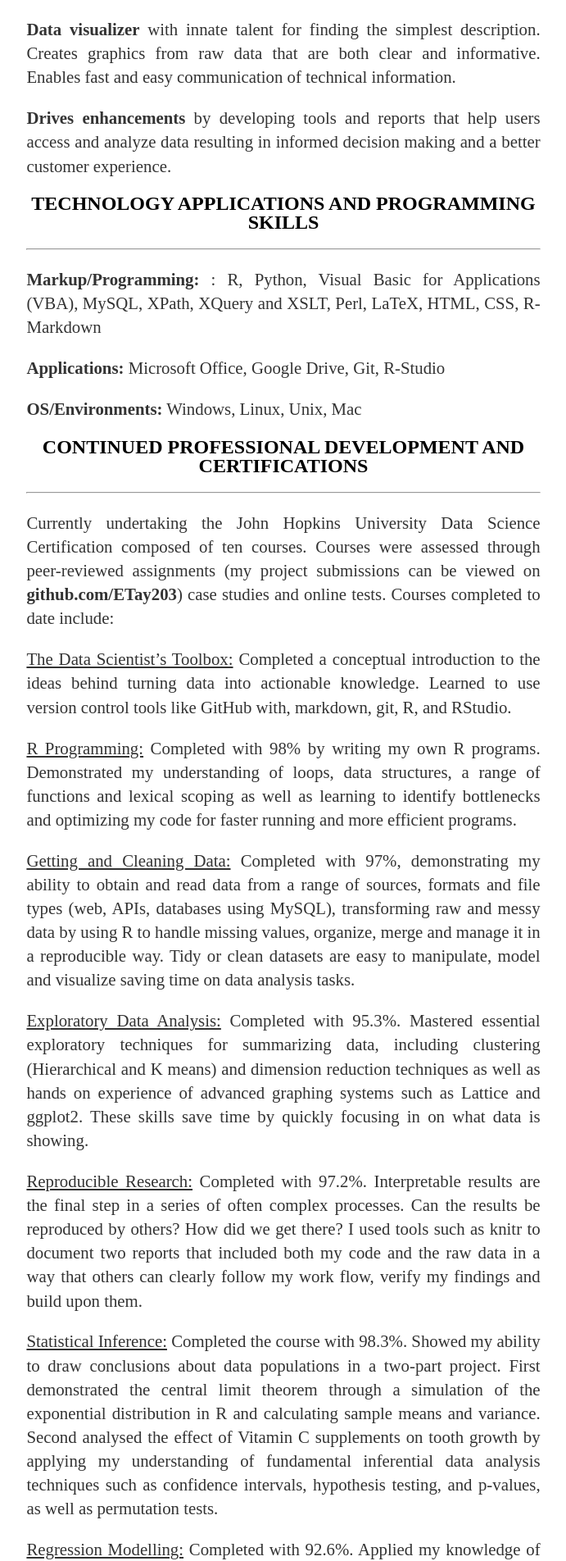
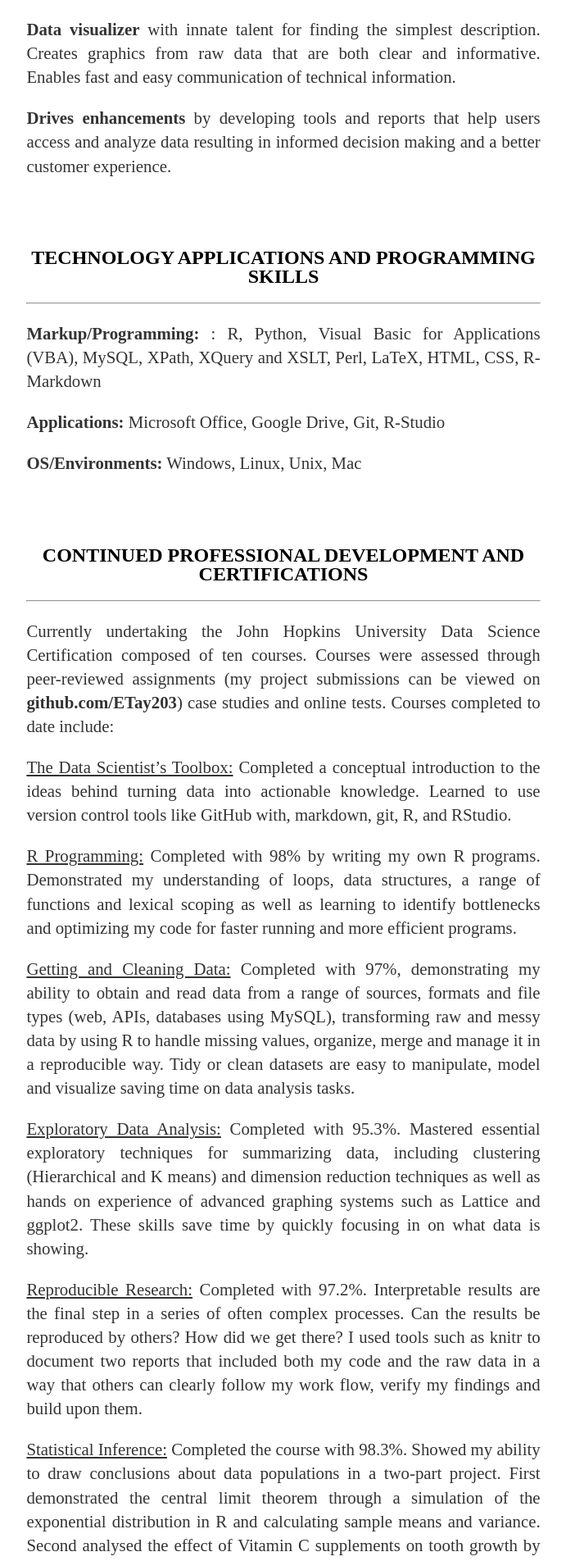
Before and after one commit to ETay203/ETay203.github.io, a Jekyll site: the page built from cv/index.html, in a window 1280 px wide. Shown: the part 678-2582 px from the top of the page at 82% size, without its empty margins (294-985 px from the left). Built offline with Jekyll 4.4.1, drawn with Linux system fonts in a browser that asks for light colours.

Commit message:
changes to cv css style

```diff
--- a/css/main.css
+++ b/css/main.css
@@ -45,7 +45,7 @@
 
 /* CV */
 .cv {line-height: 23px; margin: 40px auto; width: 70%;}
-.cv li { font-size: 1.3em; text-align: left; }
+.cv li { font-size: 1.3em; text-align: left; line-height: 1.4em; }
 .cv h2 { font-size: 1.5em; text-align: center; }
 .cv h1 { font-size: 2em; text-align: center; }
 .cv p  { font-size: 1.3em; text-align: justify; }
--- a/cv/index.html
+++ b/cv/index.html
@@ -23,7 +23,7 @@
 
 <p><strong>Drives enhancements</strong> by developing tools and reports that help users access and analyze data resulting in informed decision making and a better customer experience.</p>
 
-<p></p>
+<br></br>
 <h2><strong>TECHNOLOGY APPLICATIONS AND PROGRAMMING SKILLS</strong></h2>
 <hr>
 
@@ -31,7 +31,7 @@
 <p><strong>Applications:</strong> Microsoft Office, Google Drive, Git, R-Studio</p>
 <p><strong>OS/Environments:</strong> Windows, Linux, Unix, Mac</p>
 
-<p></p>
+<br></br>
 <h2><strong>CONTINUED PROFESSIONAL DEVELOPMENT AND CERTIFICATIONS</strong></h2>
 <hr>
 
@@ -45,13 +45,12 @@
 <p><u>Regression Modelling:</u> Completed with 92.6%. Applied my knowledge of regression to answer &ldquo;Are Manual or Automatic transmission cars more fuel efficient?&rdquo;. My report explored the relationship between a set of variables and miles per gallon, with least squares and inference using regression of linear and multivariable models.&nbsp;</p>
 <p><u>Machine Learning</u>: Completed with 97%. Using a dataset that recorded participants performing weight lifting exercises I built and tested a model to predict how well they did the exercise. The peer-reviewed report, including the R code used, describes how the prediction model was built, how cross validation was used, the expected out of sample error, and why various choices were made.</p>
 <p>Accomplished the following additional courses, all with distinction;</p>
-
 <li>Data Analysis and Statistical Inference, Duke University, February 2014,</li>
 <li>An Introduction to Interactive Programming in Python, Rice University, June 2013</li>
 <li>Introduction to Databases, Stanford University, March 2013.</li>
 
 
-<p></p>
+<br></br>
 <h2><strong>EXPERIENCE</strong></h2>
 <hr>
 <p><strong>Consultant and Associate Consultant, Galson Sciences Ltd. (GSL), Oakham, UK 2009 &ndash;2016</strong></p>
@@ -66,13 +65,14 @@
 <li>Published work in peer reviewed papers</li>
 <li>Presented work publically at several international conferences.</li>
 
-<p></p>
+<br></br>
 <h2><strong>EDUCATION</strong></h2>
 <hr>
 <p><strong>2005 &ndash; 2009</strong> PhD, Department of Materials, Imperial College London. Focused on using high performance computing techniques and predictive modelling to better understand the structure and behaviour of materials. Supervisor Prof. R. W. Grimes.</p>
 <p><strong>2000 &ndash; 2005</strong> MEng with Upper Second Class Honours, in Materials Science and Engineering, Department of Materials, Imperial College London, with one year placement at CENIM, Madrid, 2002-2003.</p>
 <p><strong>1992 &ndash; 1999</strong> A levels in Maths, Physics, and Chemistry, GCSEs in 9 subjects, South Hampstead High School for Girls, London NW3 5SS.</p>
-<p></p>
+<br></br>
+
 <h2><strong>LANGUAGES</strong></h2>
 <hr>
 <p>English (Native), Spanish (fluent), French (basic), German (basic &ndash; recently completed Level A2.2).</p>
```
